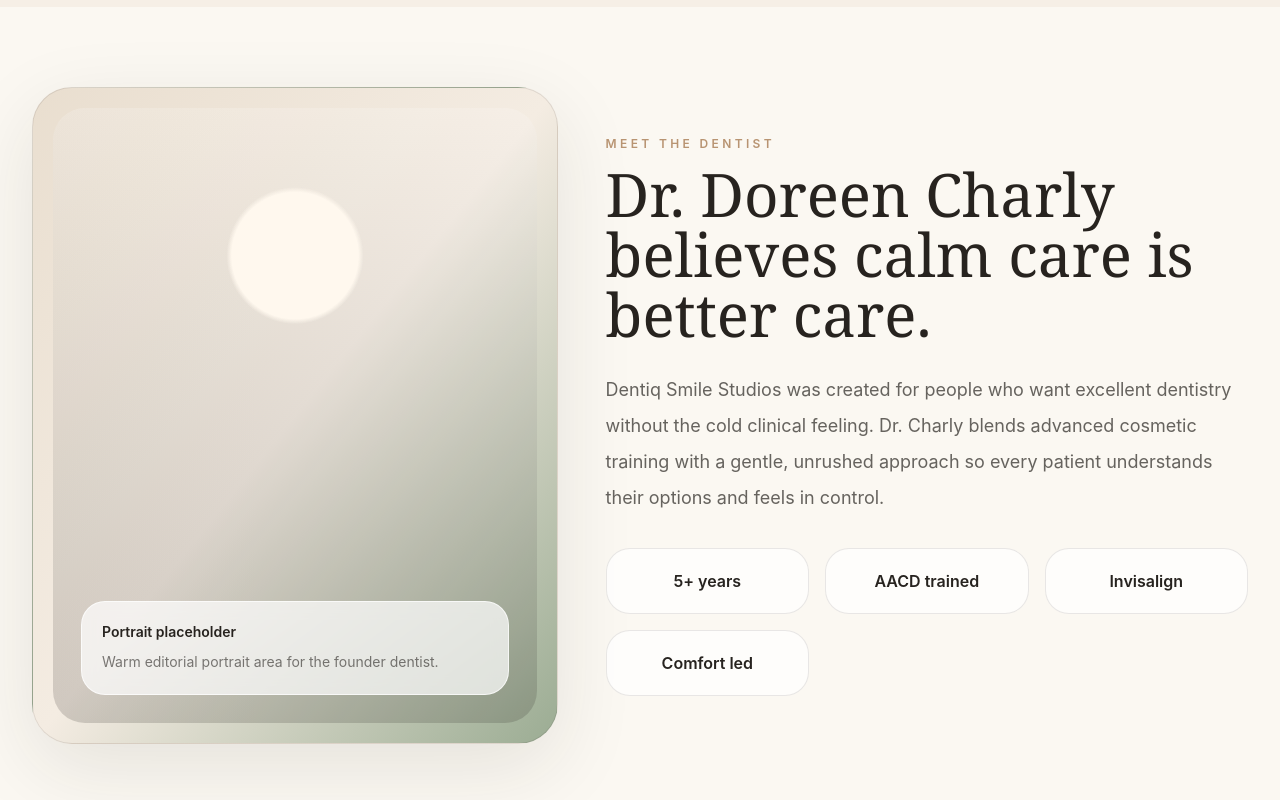
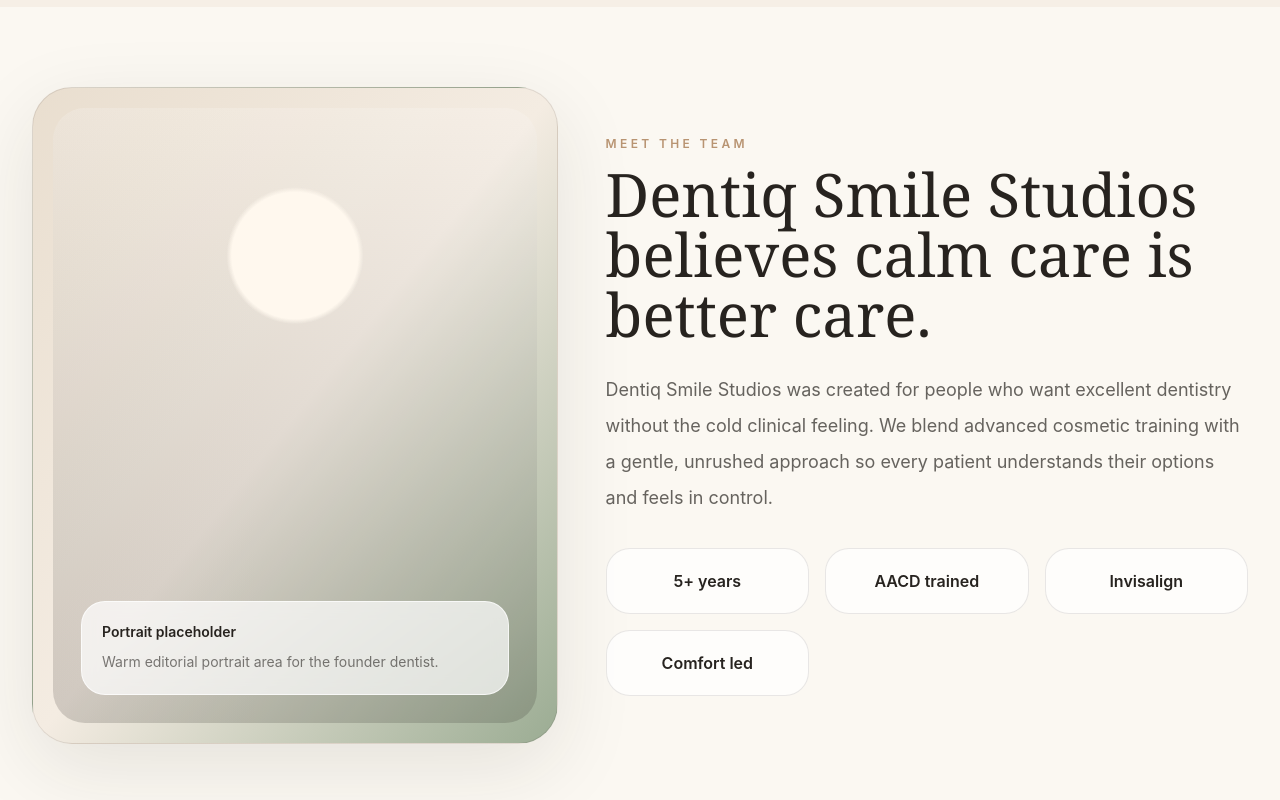
Before and after one commit to tonymoo90/dentiq-smile-studios, a React (Vite) app: page / in a window 1280 px wide. Shown: the part 2480-3280 px from the top of the page. Built offline with nearby package versions, Linux system fonts and the light colour scheme; no server answers.

Commit message:
Add open dental

```diff
--- a/index.html
+++ b/index.html
@@ -3,7 +3,62 @@
   <head>
     <meta charset="UTF-8" />
     <meta name="viewport" content="width=device-width, initial-scale=1.0" />
-    <title>Dentiq Smile Studios</title>
+    <title>Dentiq Smile Studios | Dentist in Englewood Cliffs, NJ</title>
+    <meta
+      name="description"
+      content="Judgment-free family and cosmetic dentistry in Englewood Cliffs, NJ. Schedule cleanings, Invisalign, veneers, implants, whitening, and emergency care."
+    />
+    <meta name="robots" content="index, follow" />
+    <meta name="theme-color" content="#fbf8f2" />
+    <link rel="canonical" href="https://dentiqsmilestudios.com/" />
+
+    <meta property="og:type" content="website" />
+    <meta property="og:locale" content="en_US" />
+    <meta property="og:site_name" content="Dentiq Smile Studios" />
+    <meta
+      property="og:title"
+      content="Dentiq Smile Studios | Dentist in Englewood Cliffs, NJ"
+    />
+    <meta
+      property="og:description"
+      content="Judgment-free family and cosmetic dentistry in Englewood Cliffs, NJ. Modern care designed around your comfort."
+    />
+    <meta property="og:url" content="https://dentiqsmilestudios.com/" />
+
+    <meta name="twitter:card" content="summary" />
+    <meta
+      name="twitter:title"
+      content="Dentiq Smile Studios | Dentist in Englewood Cliffs, NJ"
+    />
+    <meta
+      name="twitter:description"
+      content="Judgment-free family and cosmetic dentistry in Englewood Cliffs, NJ."
+    />
+
+    <script type="application/ld+json">
+      {
+        "@context": "https://schema.org",
+        "@type": "Dentist",
+        "@id": "https://dentiqsmilestudios.com/#dentist",
+        "name": "Dentiq Smile Studios",
+        "url": "https://dentiqsmilestudios.com/",
+        "telephone": "+1-201-431-9753",
+        "description": "Judgment-free family and cosmetic dentistry in Englewood Cliffs, New Jersey.",
+        "address": {
+          "@type": "PostalAddress",
+          "streetAddress": "110 Charlotte Place",
+          "addressLocality": "Englewood Cliffs",
+          "addressRegion": "NJ",
+          "postalCode": "07632",
+          "addressCountry": "US"
+        },
+        "areaServed": {
+          "@type": "City",
+          "name": "Englewood Cliffs"
+        },
+        "hasMap": "https://www.google.com/maps?q=110%20Charlotte%20Place%2C%20Englewood%20Cliffs%2C%20NJ%2007632"
+      }
+    </script>
   </head>
   <body>
     <div id="root"></div>
--- a/src/App.tsx
+++ b/src/App.tsx
@@ -383,14 +383,14 @@
           </div>
           <div>
             <p className="mb-3 text-xs font-semibold uppercase tracking-[0.28em] text-clay">
-              Meet the dentist
+              Meet the team
             </p>
             <h2 className="font-serif text-4xl leading-tight text-charcoal md:text-6xl">
-              Dr. Doreen Charly believes calm care is better care.
+              Dentiq Smile Studios believes calm care is better care.
             </h2>
             <p className="mt-7 text-lg leading-9 text-charcoal/70">
               Dentiq Smile Studios was created for people who want excellent
-              dentistry without the cold clinical feeling. Dr. Charly blends
+              dentistry without the cold clinical feeling. We blend
               advanced cosmetic training with a gentle, unrushed approach so
               every patient understands their options and feels in control.
             </p>
@@ -534,21 +534,21 @@
               <ContactDetail label="Phone" value="201-431-9753" />
               <ContactDetail
                 label="Location"
-                value="110 Charlotte Place, Englewood Cliffs, NJ"
+                value="110 Charlotte Place, Englewood Cliffs, NJ 07632"
               />
             </div>
             <div className="min-h-96 rounded-[2.5rem] border border-charcoal/10 bg-gradient-to-br from-linen via-white to-oat p-5 shadow-soft">
               <div className="relative h-full min-h-80 overflow-hidden rounded-[2rem] border border-charcoal/10 bg-porcelain">
                 <iframe
                   title="Map to Dentiq Smile Studios"
-                  src="https://www.google.com/maps?q=110%20Charlotte%20Place%2C%20Englewood%20Cliffs%2C%20NJ&output=embed"
+                  src="https://www.google.com/maps?q=110%20Charlotte%20Place%2C%20Englewood%20Cliffs%2C%20NJ%2007632&output=embed"
                   className="absolute inset-0 h-full w-full border-0"
                   loading="lazy"
                   referrerPolicy="no-referrer-when-downgrade"
                 />
                 <div className="absolute bottom-6 left-6 right-6 rounded-3xl border border-charcoal/10 bg-white/90 p-5 text-charcoal shadow-soft backdrop-blur">
                   <p className="text-sm font-medium leading-6 text-charcoal/70">
-                    110 Charlotte Place, Englewood Cliffs, NJ
+                    110 Charlotte Place, Englewood Cliffs, NJ 07632
                   </p>
                   <p className="mt-1 text-lg font-semibold text-charcoal">
                     Easy parking
```
Also changed, not shown: public/robots.txt (added), 1 other file (tests, documents, lock files or other folders).
